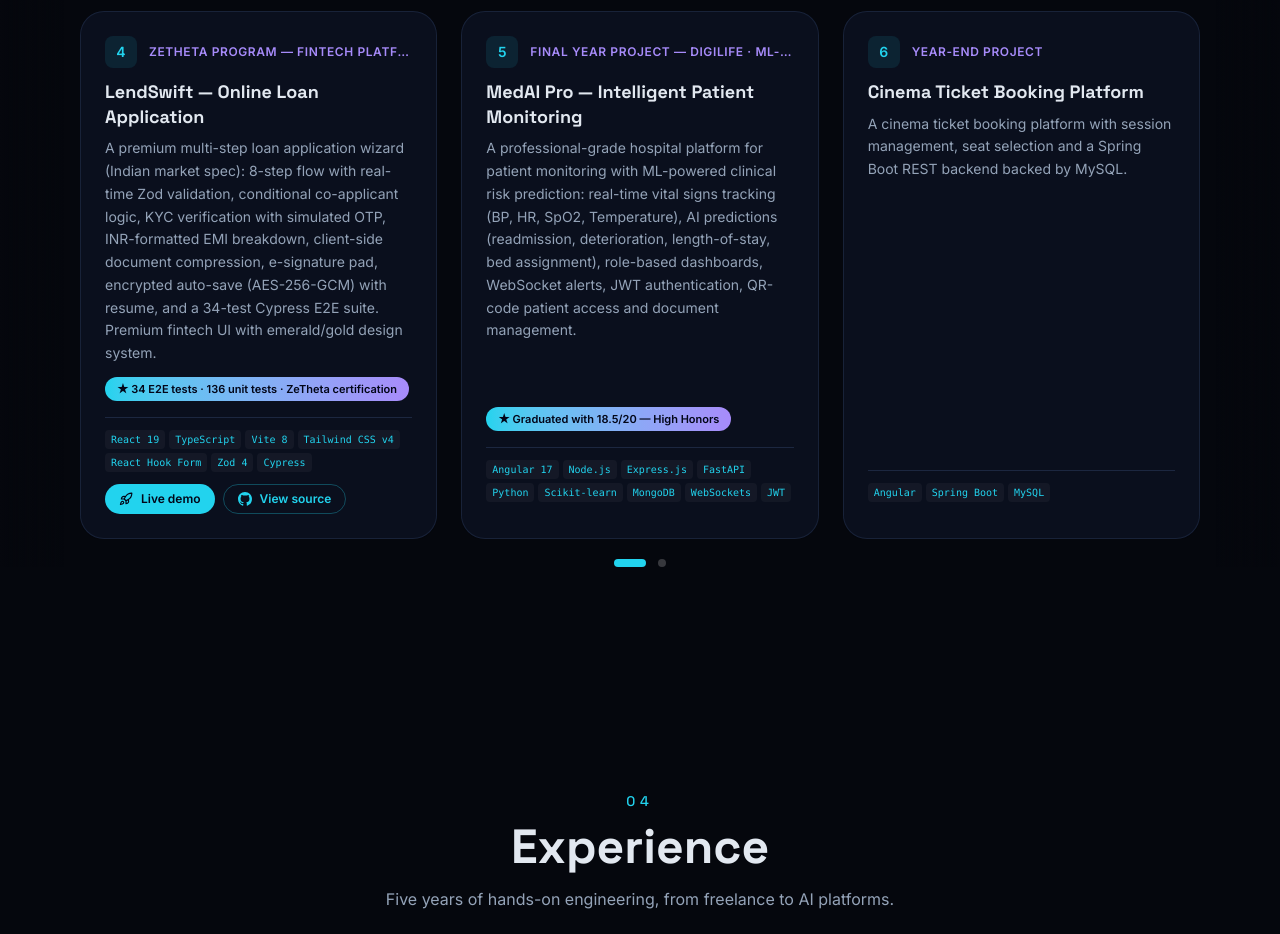
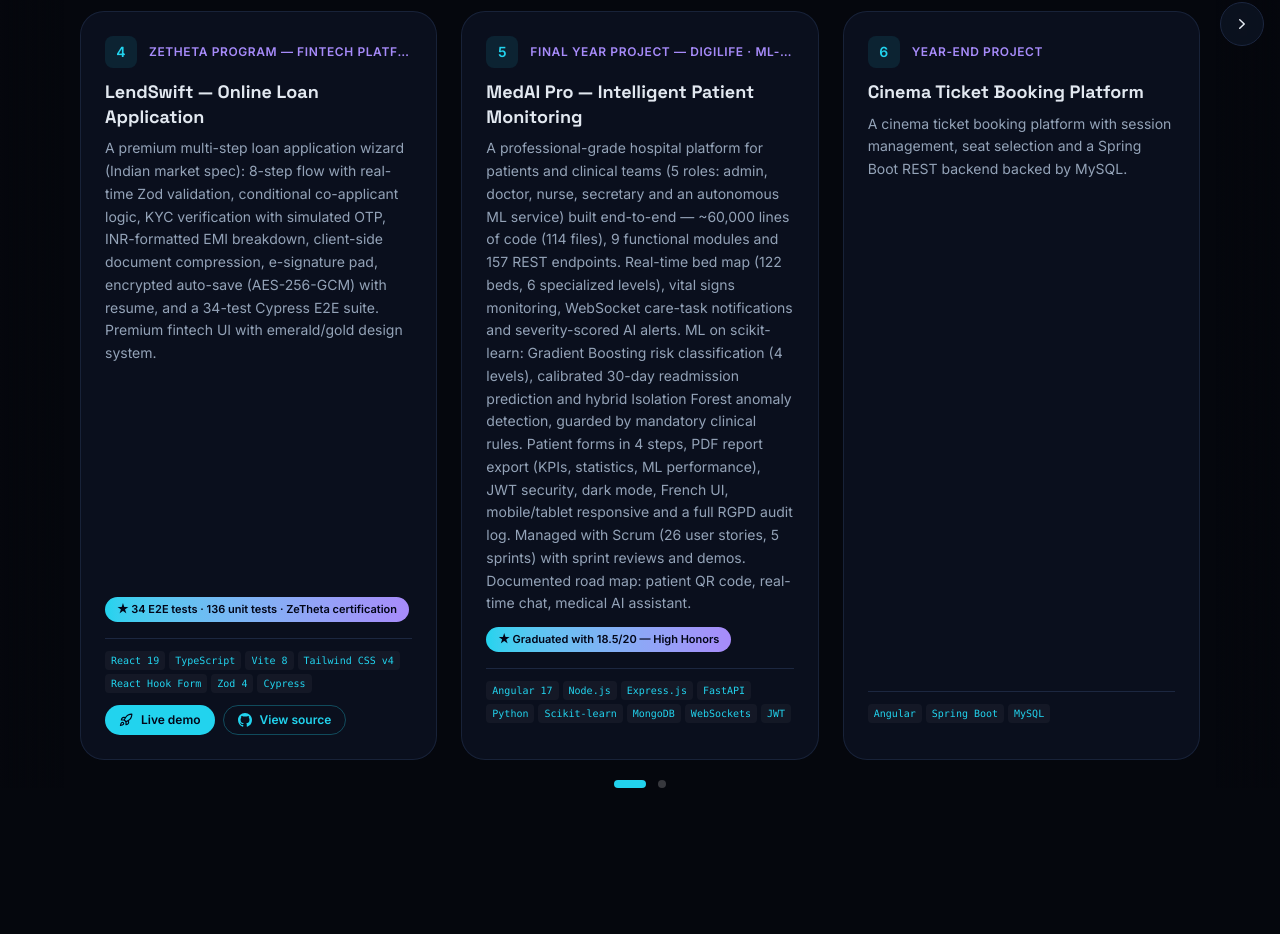
Before and after one commit to HazemMarrakchi/portfolio, a React (Vite) app: page / in a window 1280 px wide. Shown: the part 3689-4623 px from the top of the page. Built offline with nearby package versions, Linux system fonts and the light colour scheme.

Commit message:
MedAI Pro description aligned with graduation report (60k lines, 157 endpoints, 9 modules, honest ML scope)

```diff
--- a/src/data/profile.ts
+++ b/src/data/profile.ts
@@ -159,8 +159,8 @@ export const profile = {
       name: 'MedAI Pro — Intelligent Patient Monitoring',
       kind: { en: "Final Year Project — Digilife · ML-Powered", fr: "Projet de Fin d'Études — Digilife · IA" },
       description: {
-        en: 'A professional-grade hospital platform for patient monitoring with ML-powered clinical risk prediction: real-time vital signs tracking (BP, HR, SpO2, Temperature), AI predictions (readmission, deterioration, length-of-stay, bed assignment), role-based dashboards, WebSocket alerts, JWT authentication, QR-code patient access and document management.',
-        fr: "Une plateforme hospitalière professionnelle de monitoring patient avec prédictions cliniques par ML : suivi des signes vitaux en temps réel (PA, FC, SpO2, Température), prédictions IA (réadmission, détérioration, durée de séjour, attribution de lit), tableaux de bord par rôle, alertes WebSocket, authentification JWT, accès patient par QR-code et gestion de documents.",
+        en: 'A professional-grade hospital platform for patients and clinical teams (5 roles: admin, doctor, nurse, secretary and an autonomous ML service) built end-to-end — ~60,000 lines of code (114 files), 9 functional modules and 157 REST endpoints. Real-time bed map (122 beds, 6 specialized levels), vital signs monitoring, WebSocket care-task notifications and severity-scored AI alerts. ML on scikit-learn: Gradient Boosting risk classification (4 levels), calibrated 30-day readmission prediction and hybrid Isolation Forest anomaly detection, guarded by mandatory clinical rules. Patient forms in 4 steps, PDF report export (KPIs, statistics, ML performance), JWT security, dark mode, French UI, mobile/tablet responsive and a full RGPD audit log. Managed with Scrum (26 user stories, 5 sprints) with sprint reviews and demos. Documented road map: patient QR code, real-time chat, medical AI assistant.',
+        fr: "Une plateforme hospitalière professionnelle pour patients et équipes cliniques (5 rôles : admin, médecin, infirmier, secrétaire et un service ML autonome), construite de bout en bout — ~60 000 lignes de code (114 fichiers), 9 modules fonctionnels et 157 endpoints REST. Carte des lits temps réel (122 lits, 6 niveaux spécialisés), surveillance des signes vitaux, notifications WebSocket de tâches de soins et alertes IA scorées en sévérité. ML avec scikit-learn : classification de risque Gradient Boosting (4 niveaux), prédiction calibrée de réadmission à 30 jours et détection d'anomalies Isolation Forest hybride, encadrées par des règles cliniques non négociables. Formulaires patient en 4 étapes, export de rapports PDF (KPIs, statistiques, performance ML), sécurité JWT, mode sombre, interface traduite en français, responsive mobile/tablette et piste d'audit RGPD complète. Piloté en Scrum (26 user stories, 5 sprints) avec revues de sprint et démonstrations. Feuille de route documentée : QR-code patient, chat temps réel, assistant IA médical.",
       },
       stack: ['Angular 17', 'Node.js', 'Express.js', 'FastAPI', 'Python', 'Scikit-learn', 'MongoDB', 'WebSockets', 'JWT'],
       highlight: { en: 'Graduated with 18.5/20 — High Honors', fr: 'Noté 18,5/20 — Mention Très Bien' },
```
